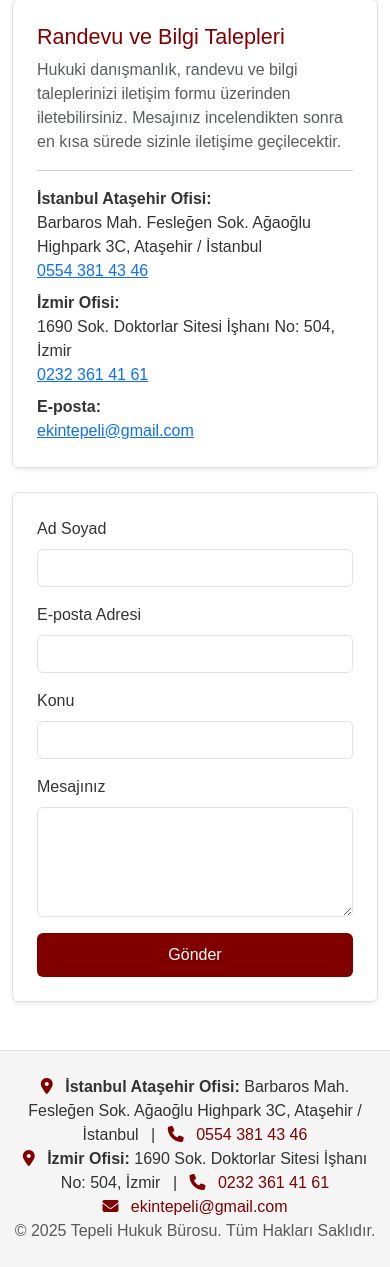
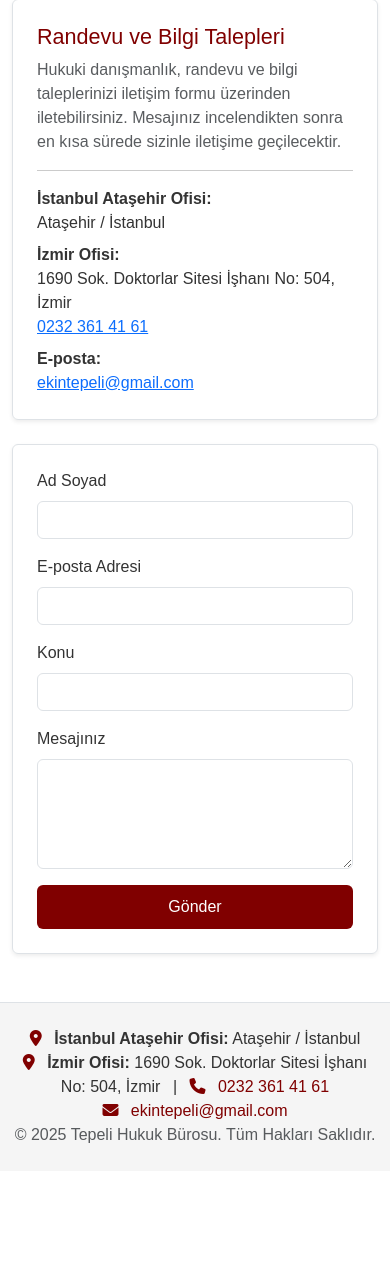
Before and after one commit to denizcangk/tepeli_hukuk, a Django app: page /tr/iletisim/ in a window 390 px wide. Shown: the part 634-1901 px from the top of the page. After the commit the page ends 1777 px from the top, so only its background shows below. Run offline with Django 5.2, Linux system fonts and the light colour scheme.

Commit message:
Remove Istanbul street address and personal mobile from public site

```diff
--- a/ana_sayfa/site_verileri.py
+++ b/ana_sayfa/site_verileri.py
@@ -1,10 +1,7 @@
 FIRMA_BILGILERI = {
     "ad": "Tepeli Hukuk Bürosu",
-    "telefon": "0554 381 43 46",
-    "telefon_href": "+905543814346",
     "eposta": "ekintepeli@gmail.com",
-    "adres": "Barbaros Mah. Fesleğen Sok. Ağaoğlu Highpark 3C, Ataşehir / İstanbul",
-    "mahalle": "Barbaros Mahallesi",
+    "adres": "Ataşehir / İstanbul",
     "ilce": "Ataşehir",
     "il": "İstanbul",
     "ulke": "TR",
@@ -14,10 +11,7 @@ FIRMA_BILGILERI = {
 OFISLER = [
     {
         "ad": "İstanbul Ataşehir Ofisi",
-        "telefon": "0554 381 43 46",
-        "telefon_href": "+905543814346",
-        "adres": "Barbaros Mah. Fesleğen Sok. Ağaoğlu Highpark 3C, Ataşehir / İstanbul",
-        "streetAddress": "Barbaros Mah. Fesleğen Sok. Ağaoğlu Highpark 3C",
+        "adres": "Ataşehir / İstanbul",
         "addressLocality": "Ataşehir",
         "addressRegion": "İstanbul",
         "addressCountry": "TR",
--- a/ana_sayfa/views.py
+++ b/ana_sayfa/views.py
@@ -109,12 +109,11 @@ def seo_context(request, sayfa_anahtari, extra=None):
             "@type": "LegalService",
             "name": "Tepeli Hukuk Bürosu",
             "url": "https://tepelihukuk.com/",
-            "telephone": FIRMA_BILGILERI["telefon_href"],
             "email": FIRMA_BILGILERI["eposta"],
             "address": [
                 {
                     "@type": "PostalAddress",
-                    "streetAddress": ofis["streetAddress"],
+                    **({"streetAddress": ofis["streetAddress"]} if ofis.get("streetAddress") else {}),
                     "addressLocality": ofis["addressLocality"],
                     "addressRegion": ofis["addressRegion"],
                     "addressCountry": ofis["addressCountry"],
--- a/templates/includes/footer.html
+++ b/templates/includes/footer.html
@@ -7,14 +7,16 @@
             <p class="mb-0">
                 <i class="fas fa-location-dot me-2" style="color: var(--primary-color);"></i>
                 <strong>{{ ofis.ad }}:</strong> {{ ofis.adres }}
+                {% if ofis.telefon and ofis.telefon_href %}
                 <span class="mx-2">|</span>
                 <i class="fas fa-phone me-2" style="color: var(--primary-color);"></i>
                 <a href="tel:{{ ofis.telefon_href }}" class="text-decoration-none" style="color: var(--primary-color);">{{ ofis.telefon }}</a>
+                {% endif %}
             </p>
         {% empty %}
             <p class="mb-0">
                 <i class="fas fa-location-dot me-2" style="color: var(--primary-color);"></i>
-                Barbaros Mah. Fesleğen Sok. Ağaoğlu Highpark 3C, Ataşehir / İstanbul
+                Ataşehir / İstanbul
             </p>
         {% endfor %}
         <p class="mb-0">
--- a/templates/pages/iletisim.html
+++ b/templates/pages/iletisim.html
@@ -22,8 +22,10 @@
                 {% for ofis in ofisler %}
                     <p class="mb-2">
                         <strong>{{ ofis.ad }}:</strong><br>
-                        {{ ofis.adres }}<br>
+                        {{ ofis.adres }}
+                        {% if ofis.telefon and ofis.telefon_href %}<br>
                         <a href="tel:{{ ofis.telefon_href }}">{{ ofis.telefon }}</a>
+                        {% endif %}
                     </p>
                 {% endfor %}
                 <p class="mb-0"><strong>E-posta:</strong><br><a href="mailto:{{ firma.eposta }}">{{ firma.eposta }}</a></p>
```
